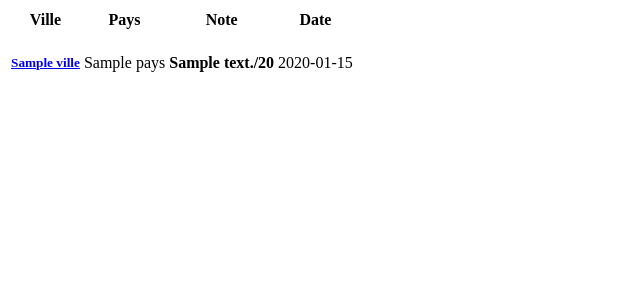
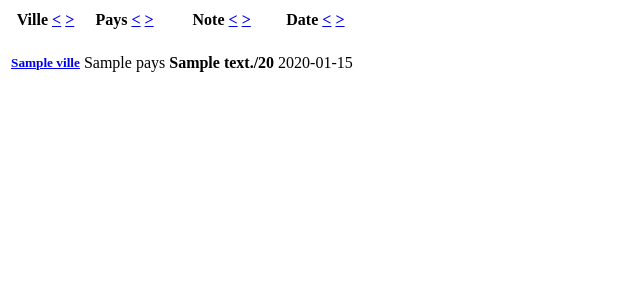
Before and after one commit to Jlauth/mesvoyages, a PHP site: template templates/pages/voyages.html.twig in a window 1280 px wide. Shown: the top 300 px of the page, without its empty margins (0-640 px from the left). Run offline with PHP 8.4, Linux system fonts and the light colour scheme; the template is opened without the code that fills it: most values are stand-ins (such as "Sample title", 1, 10 or a date in 2020); some libraries are stand-ins or nearby versions.

Commit message:
Phase 9 : ORM (tri des enregistrements).

```diff
--- a/templates/pages/voyages.html.twig
+++ b/templates/pages/voyages.html.twig
@@ -4,10 +4,26 @@
     <table class="table table-striped">
         <thead>
             <tr>
-                <th class="text-left" scope="col">Ville</th>
-                <th class="text-left" scope="col">Pays</th>
-                <th class="text-end" scope="col">Note</th>
-                <th class="text-center" scope="col">Date</th>
+                <th class="text-left" scope="col">
+                    Ville
+                    <a href="{{  path('voyages.sort', {champ:'ville', ordre:'ASC'}) }}" class="btn btn-primary btn-sm active" role="button" aria-pressed="true"><</a>
+                    <a href="{{  path('voyages.sort', {champ:'ville', ordre:'DESC'}) }}" class="btn btn-primary btn-sm active" role="button" aria-press="true">></a>
+                </th>
+                <th class="text-left" scope="col">
+                    Pays
+                    <a href="{{  path('voyages.sort', {champ:'pays', ordre:'ASC'}) }}" class="btn btn-primary btn-sm active" role="button" aria-pressed="true"><</a>
+                    <a href="{{  path('voyages.sort', {champ:'pays', ordre:'DESC'}) }}" class="btn btn-primary btn-sm active" role="button" aria-pressed="true">></a>
+                </th>
+                <th class="text-end" scope="col">
+                    Note
+                    <a href="{{  path('voyages.sort', {champ:'note', ordre:'ASC'}) }}" class="btn btn-primary btn-sm active" role="button" aria-pressed="true"><</a>
+                    <a href="{{  path('voyages.sort', {champ:'note', ordre:'DESC'}) }}" class="btn btn-primary btn-sm active" role="button" aria-pressed="true">></a>
+                </th>
+                <th class="text-center" scope="col">
+                    Date
+                    <a href="{{  path('voyages.sort', {champ:'datecreation', ordre:'ASC'}) }}" class="btn btn-primary btn-sm active" role="button" aria-pressed="true"><</a>
+                    <a href="{{  path('voyages.sort', {champ:'datecreation', ordre:'DESC'}) }}" class="btn btn-primary btn-sm active" role="button" aria-pressed="true">></a>
+                </th>
             </tr>
         </thead>
         <tbody>
```
